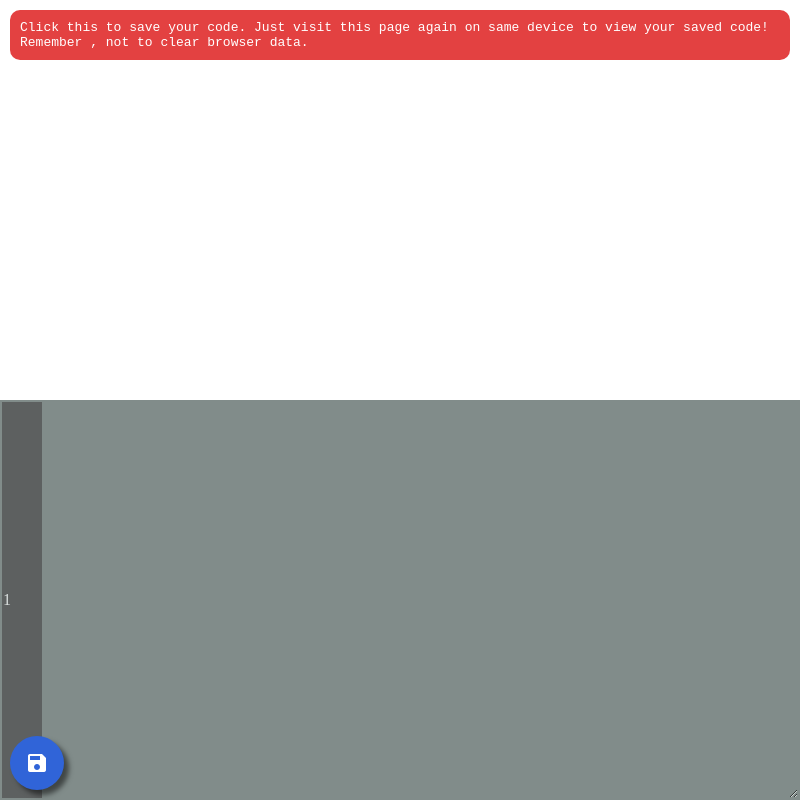
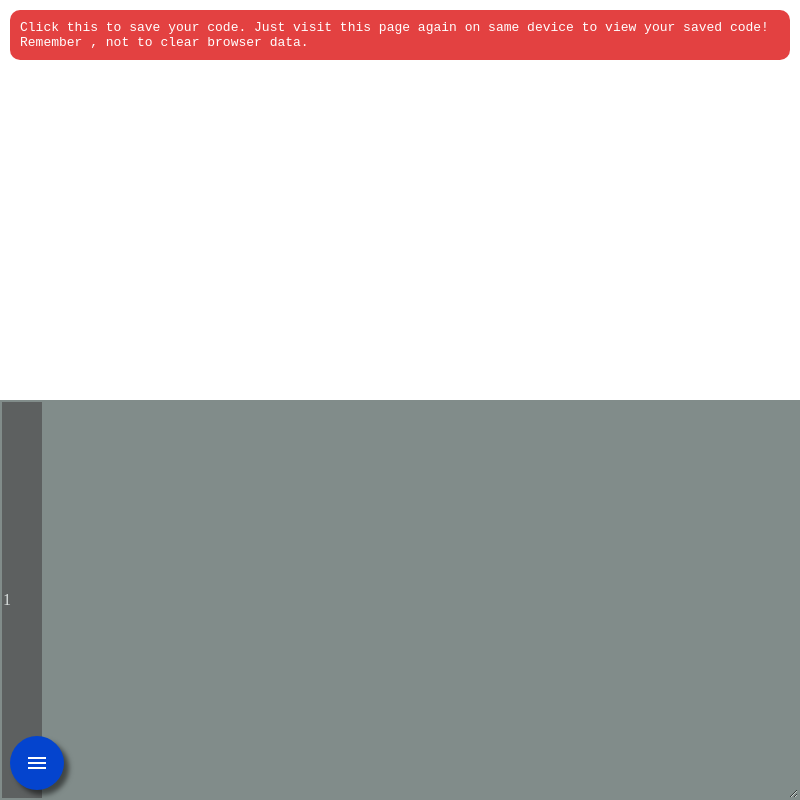
Before and after one commit to ialoam/Cheter-IDE, an Electron app: page ide.html in a window 800 px wide. In both pictures the pointer is over the element 37 px from the left and 763 px from the top of the page. Drawn offline with Linux system fonts and the light colour scheme.

Commit message:
Changed Color of, Moved, and Changed Logo of Menu Button (orignally save btn)

```diff
--- a/css/ide.css
+++ b/css/ide.css
@@ -104,6 +104,12 @@ body {
     background-color: #3064d8;
     border-radius: 50%;
     box-shadow: 5px 5px 5px rgba(1,1,1,0.5);
+    transition: all .5s linear;
+}
+#btnSave:hover {
+    background-color: #0444ce;
+    cursor: pointer;
+
 }
 #no {
     color: #dbe0df;
--- a/ide.html
+++ b/ide.html
@@ -30,7 +30,7 @@
         </div>
         -->
         <div id="btnSave" onclick="saveitonLocal()">
-            <i class="material-icons">&#xE161;</i>
+            <i class="material-icons">menu</i>
             <div id="explanation-of-btnSave">Click this to save your code. Just visit this page again on same device to view your saved code! Remember , not to clear browser data.</div>
         </div>
         <div id="notificationSave">
```
